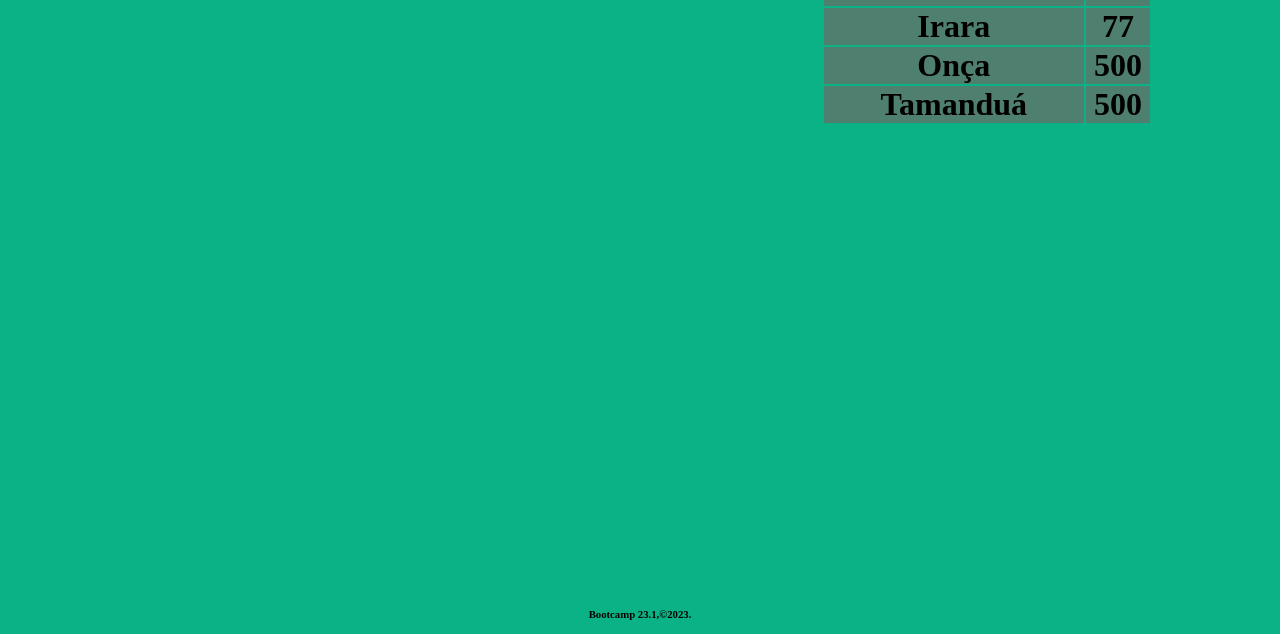
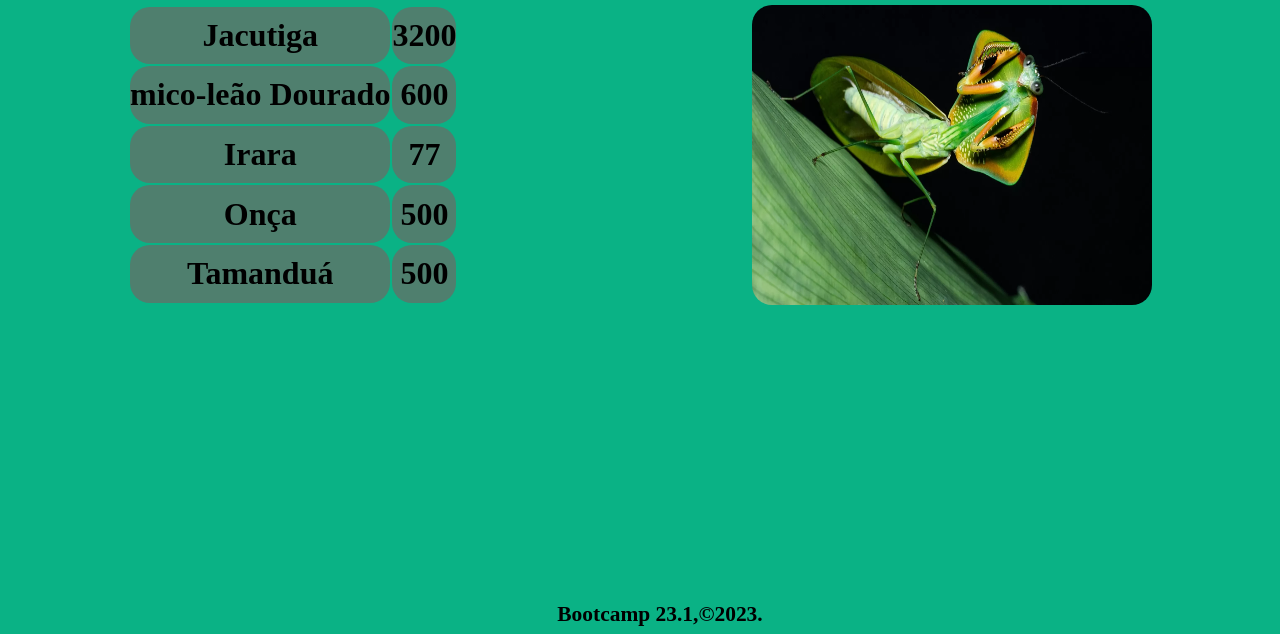
Before and after one commit to Luismijias/Bootcamp-23.1, a plain HTML site: page extincoes/extincoes.html in a window 1280 px wide. Shown: the part 166-800 px from the top of the page. Drawn offline with Linux system fonts and the light colour scheme.

Commit message:
Automatic commit

```diff
--- a/extincoes/extincoes.html
+++ b/extincoes/extincoes.html
@@ -3,7 +3,7 @@
   <head>
     <meta name"viewport" content="width=device-width,initial-scale=1">
     <title>Bootcamp</title>
-    <link rel="stylesheet" href="../../index.css">
+    <link rel="stylesheet" href="index.css">
   </head>
   <body>
     <header>
@@ -22,9 +22,11 @@
       </div>
       </div>
     </header>
+      <h1>Extin&ccedil;&otilde;es<h1/>
     <main>
-      <h2>Extin&ccedil;&otilde;es<h2/>
+      <div>
           <table>
+            <tbody>
             <tr>
               <td>Jacutiga</td>
               <td>3200</td>
@@ -47,7 +49,12 @@
               <td>Tamandu&aacute;</td>
               <td>500</td>
             </tr>
+            </tbody>
             </table>
+      </div>
+      <div>
+        <img src="../image/louva.png"/>
+      </div>
     </main>
     <footer>
       <h6>Bootcamp 23.1,&copy;2023.<h6/>
--- /dev/null
+++ b/extincoes/index.css
@@ -0,0 +1,120 @@
+:root{
+  --primary-color: #0ab285;
+  --secundary-color: #0c8e69;
+  --tertiary-color: #4f7f6e;
+  --font-color: #000000;
+}
+* {
+  margin: 0;
+  padding: 0;
+}
+header{
+  background-color: var(--secundary-color);
+  width: 100vw;
+  height: 93.6px;
+}
+.header__pages{
+  display:grid;
+  grid-template-columns: 1fr 1fr 1fr 1fr;
+  max-width: 1024px;
+  margin: auto;
+  text-align: right;
+}
+.header__pages div{
+  margin-top: auto;
+  margin-bottom: auto;
+}
+main{
+  display: flex;
+  width: 1024px;
+  margin: auto;
+  justify-content: space-between;
+}
+main div{
+  display: inline-block;
+}
+main div img{
+  width: 400px;
+  height: 300px;
+  border-radius: 20px;
+}
+table {
+  height: 300px;
+}
+table tr{
+  border-radius: 20px;
+}
+td {
+  border-radius: 20px;
+  font-size: 2rem;
+  background-color: var(--tertiary-color);
+}
+sup{
+  background-color: var(--tertiary-color);
+}
+body {
+  background-color: var(--primary-color);
+  width: 100%;
+  height: 100%;
+  text-align: center;
+}
+img {
+}
+.img_logo {
+  background-color: var(--secundary-color);
+  height:60px;
+  width: 60px;
+}
+h1 {
+  color: var(--font-color);
+  color: var(--font-color);
+  margin: 20px;
+}
+form {
+  display: block;
+  position: relative;
+}
+.form div{
+  display: block;
+  align-items: right;
+}
+.form form div{
+  display: flex;
+  justify-content: space-between;
+}
+button{
+  border-radius:10px;
+  width:60px;
+  height:25px;
+}
+p {
+  text-align: center;
+  color: #var(--font-color);
+  margin-bottom: 20px;
+}
+a {
+  color: black;
+  text-decoration: none;
+}
+.a__logo {
+  font-size: 20px;
+  display: grid;
+  grid-column: 1;
+  grid-row: 2;
+  grid-gap: 2px 0px;
+  margin: 5px 0px 0px 0px;
+  text-align: left;
+}
+.header__pages a{
+  font-size: 1.4rem;
+}
+footer{
+  position: absolute;
+  bottom: 0;
+  width: 100%;
+  line-height: 2.5rem;
+  text-align: center;
+}
+footer h6{
+  margin: 0 auto;
+}
--- /dev/null
+++ b/formulario/index.css
@@ -0,0 +1,157 @@
+:root{
+  --primary-color: #0ab285;
+  --secundary-color: #0c8e69;
+  --tertiary-color: #4f7f6e;
+  --font-color: #000000;
+}
+* {
+  margin: 0;
+  padding: 0;
+}
+header{
+  background-color: var(--secundary-color);
+  width: 100vw;
+  height: 93.6px;
+}
+.header__home{
+  display:grid;
+  grid-template-columns: 1fr 1fr 1fr 1fr 1fr;
+  max-width: 1024px;
+  margin: auto;
+}
+.header__pages{
+  display:grid;
+  grid-template-columns: 1fr 1fr 1fr 1fr;
+  max-width: 1024px;
+  margin: auto;
+  text-align: right;
+}
+.header__home div{
+  margin-top: auto;
+  margin-bottom: auto;
+}
+.header__pages div{
+  margin-top: auto;
+  margin-bottom: auto;
+}
+main{
+  display: flex;
+  width: 1024px;
+  margin: auto;
+  justify-content: space-between;
+}
+main div{
+  display: inline-block;
+}
+td {
+  font-size: 2rem;
+  background-color: var(--tertiary-color);
+}
+sup{
+  background-color: var(--tertiary-color);
+}
+body {
+  background-color: var(--primary-color);
+  width: 100%;
+  height: 100%;
+  text-align: center;
+}
+img {
+}
+.image__form div{
+
+}
+.image__form img{
+  width: 400px;
+  height: 340px;
+  border-radius: 20px;
+}
+.img_logo {
+  background-color: var(--secundary-color);
+  height:60px;
+  width: 60px;
+}
+h1 {
+  color: var(--font-color);
+  color: var(--font-color);
+  margin-top: 20px;
+  margin-bottom: 40px;
+}
+form {
+  display: block;
+  position: relative;
+}
+.form div{
+  display: block;
+  align-items: right;
+  width: 400px;
+}
+.form form div{
+  display: flex;
+  justify-content: space-between;
+}
+iframe{
+  width: 100%;
+  margin-top: 10px;
+  height: 203px;
+  border-radius: 20px;
+}
+button{
+  border-radius:10px;
+  width:60px;
+  height:25px;
+}
+p {
+  text-align: center;
+  color: #var(--font-color);
+  margin-bottom: 20px;
+}
+a {
+  color: black;
+  text-decoration: none;
+}
+.a__logo {
+  font-size: 20px;
+  display: grid;
+  grid-column: 1;
+  grid-row: 2;
+  grid-gap: 2px 0px;
+  margin: 5px 0px 0px 0px;
+  text-align: left;
+}
+.header__pages a{
+  font-size: 1.4rem;
+}
+.header__home a{
+  font-size: 1.4rem;
+}
+
+
+footer{
+  position: absolute;
+  bottom: 0;
+  width: 100%;
+  line-height: 2.5rem;
+  text-align: center;
+}
+
+
+footer h6{
+  margin: 0 auto;
+}
+
+
+
+
+
+
+
+
+
+
+
+
+
+
+
+/*adfsfa/*
--- a/outra/index.css
+++ b/outra/index.css
@@ -19,18 +19,7 @@ header{
   max-width: 1024px;
   margin: auto;
 }
-.header__pages{
-  display:grid;
-  grid-template-columns: 1fr 1fr 1fr 1fr;
-  max-width: 1024px;
-  margin: auto;
-  text-align: right;
-}
 .header__home div{
-  margin-top: auto;
-  margin-bottom: auto;
-}
-.header__pages div{
   margin-top: auto;
   margin-bottom: auto;
 }
@@ -42,10 +31,15 @@ main{
 }
 main div{
   display: inline-block;
+  text-align: right;
 }
-td {
-  font-size: 2rem;
-  background-color: var(--tertiary-color);
+main img{
+  width: 400px;
+  height: 350px;
+}
+.main__text {
+  padding-left: 20px;
+  margin-top: 160px;
 }
 sup{
   background-color: var(--tertiary-color);
@@ -56,21 +50,18 @@ body {
   height: 100%;
   text-align: center;
 }
-img {
+.img__logo{
+  text-align: left;
 }
-.image__form div{
-
-}
-.image__form img{
-  width: 200px;
-  height: 200px;
-}
-.img_logo {
+.img__logo img{
+  margin-top: 5px;
   background-color: var(--secundary-color);
   height:60px;
   width: 60px;
 }
 h1 {
+  margin-top: 20px;
+  margin-bottom: 40px;
   color: var(--font-color);
   color: var(--font-color);
 }
@@ -113,39 +104,26 @@ a {
   margin: 5px 0px 0px 0px;
   text-align: left;
 }
-.header__pages a{
+.header__home {
   font-size: 1.4rem;
+  height: 100%;
 }
-.header__home a{
-  font-size: 1.4rem;
-}
-
-
 footer{
   position: absolute;
   bottom: 0;
   width: 100%;
   line-height: 2.5rem;
   text-align: center;
+  margin: auto;
 }
-
-
 footer h6{
   margin: 0 auto;
+  font-size: 1rem;
 }
-
-
-
-
-
-
-
-
-
-
-
-
-
-
-
-/*adfsfa/*
+footer a img{
+  width: 40px;
+  height: 40px;
+  margin-right: 10px;
+}
+footer div{
+}
--- /dev/null
+++ b/parques-naturais/index.css
@@ -0,0 +1,108 @@
+:root{
+  --primary-color: #0ab285;
+  --secundary-color: #0c8e69;
+  --tertiary-color: #4f7f6e;
+  --font-color: #000000;
+}
+* {
+  margin: 0;
+  padding: 0;
+}
+header{
+  background-color: var(--secundary-color);
+  width: 100vw;
+  height: 93.6px;
+}
+.header__pages{
+  display:grid;
+  grid-template-columns: 1fr 1fr 1fr 1fr;
+  max-width: 1024px;
+  margin: auto;
+  text-align: right;
+}
+.header__pages div{
+  margin-top: auto;
+  margin-bottom: auto;
+}
+main{
+  width: 1024px;
+  margin: auto;
+}
+main div{
+}
+table {
+  width: 100%;
+}
+td {
+  font-size: 2rem;
+  background-color: var(--tertiary-color);
+}
+sup{
+  background-color: var(--tertiary-color);
+}
+body {
+  background-color: var(--primary-color);
+  width: 100%;
+  height: 100%;
+  text-align: center;
+}
+img {
+}
+.img_logo {
+  background-color: var(--secundary-color);
+  height:60px;
+  width: 60px;
+}
+h1 {
+  color: var(--font-color);
+  color: var(--font-color);
+  margin: 20px;
+}
+form {
+  display: block;
+  position: relative;
+}
+.form div{
+  display: block;
+  align-items: right;
+}
+.form form div{
+  display: flex;
+  justify-content: space-between;
+}
+button{
+  border-radius:10px;
+  width:60px;
+  height:25px;
+}
+p {
+  text-align: center;
+  color: #var(--font-color);
+  margin-bottom: 20px;
+}
+a {
+  color: black;
+  text-decoration: none;
+}
+.a__logo {
+  font-size: 20px;
+  display: grid;
+  grid-column: 1;
+  grid-row: 2;
+  grid-gap: 2px 0px;
+  margin: 5px 0px 0px 0px;
+  text-align: left;
+}
+.header__pages a{
+  font-size: 1.4rem;
+}
+footer{
+  position: absolute;
+  bottom: 0;
+  width: 100%;
+  line-height: 2.5rem;
+  text-align: center;
+}
+footer h6{
+  margin: 0 auto;
+}
```
Also changed, not shown: formulario/index.html (+5 -5 lines), index.html (+31 -13 lines), parques-naturais/parques-naturais.html (+1 -1 lines).
